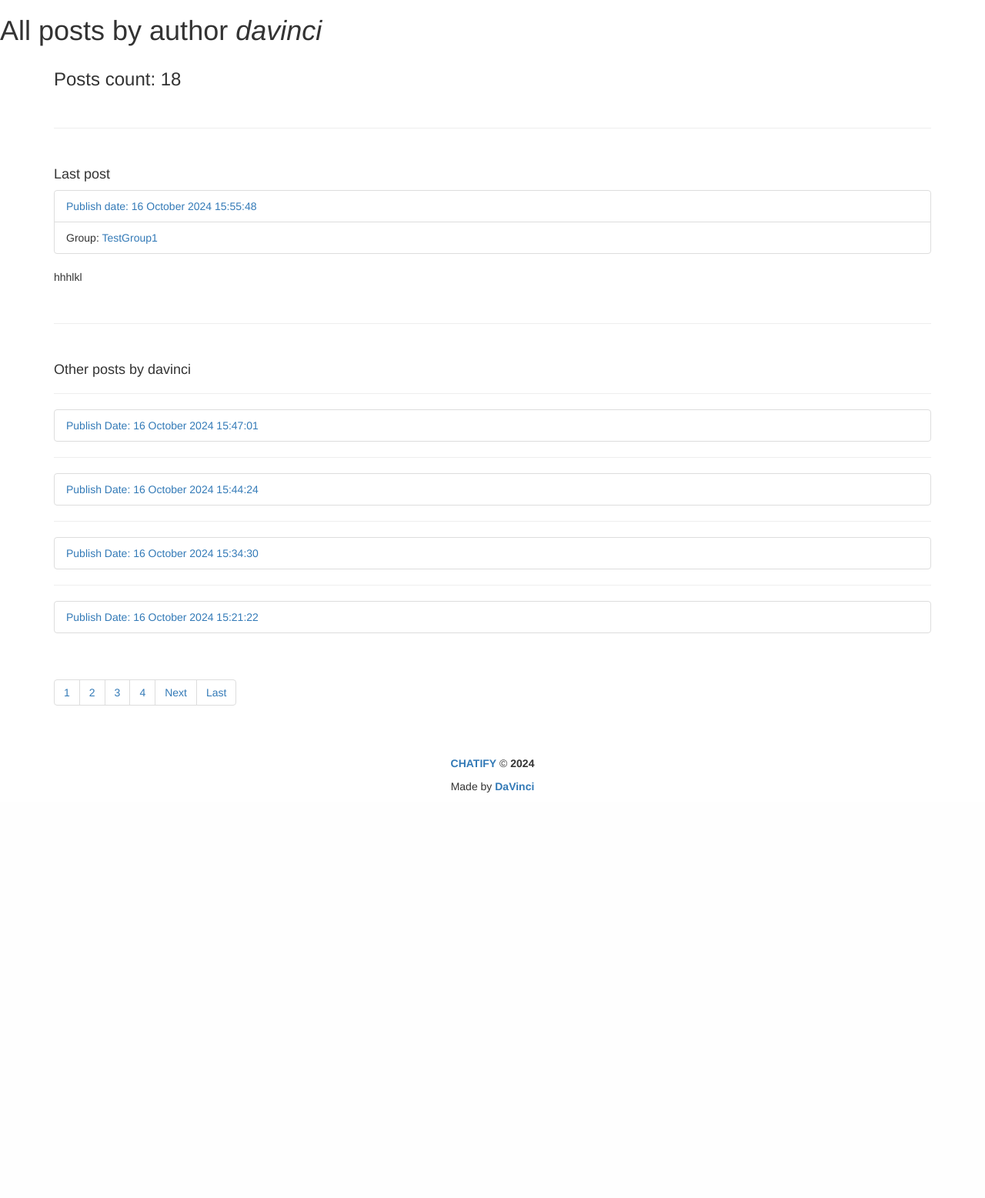
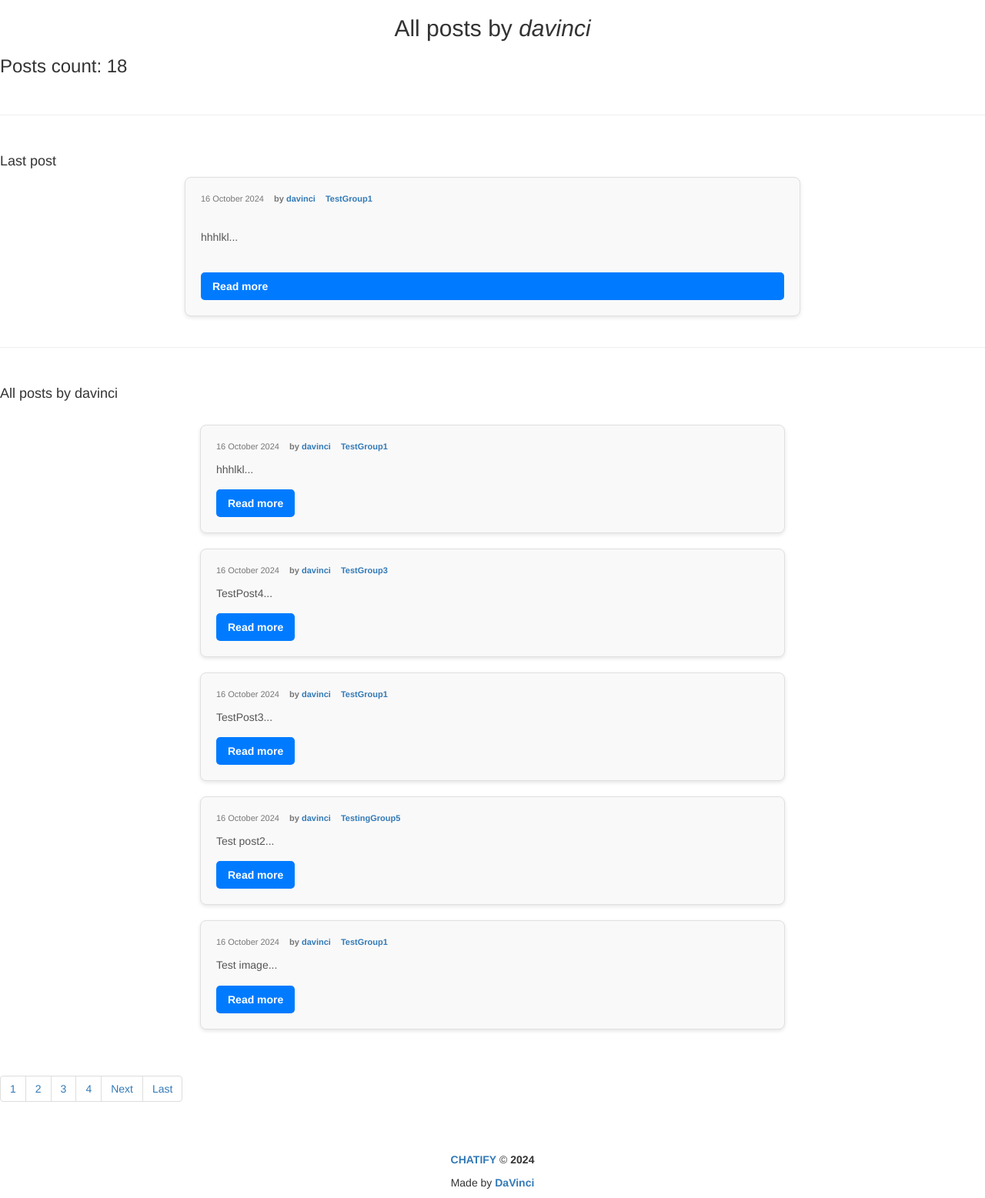
Before and after one commit to DaVinci89/Chatiphy, a Django app: a page that uses Chatiphy/templates/base.html in a window 1280 px wide. Shown: the part 100-1657 px from the top of the page at 77% size. Before the commit the page ends 1130 px from the top, so only its background shows below. Run offline with Django 5.2, Linux system fonts and the light colour scheme; a user stored in the database is signed in; data comes from the database, SQL or seed files in the repository; parts of the project's set-up code (start-up, migrations or seed data) failed here and were passed over; some libraries are stand-ins or nearby versions.

Commit message:
Refactoring code. Adding css for post lists. Little fixes.

```diff
--- a/Chatiphy/post_maker/views.py
+++ b/Chatiphy/post_maker/views.py
@@ -20,10 +20,8 @@ def index(request):
     paginator = Paginator(posts, 5)
     page_number = request.GET.get('page')
     page_obj = paginator.get_page(page_number)
-    show_toast = request.session.pop('show_toast', False)
     context = {
         "page_obj": page_obj,
-        "show_toast":show_toast,
     }
     return render(request, template, context)
 
--- /dev/null
+++ b/Chatiphy/static/css/post_list_styles.css
@@ -0,0 +1,72 @@
+.block-header {
+    font-size: 3rem;
+    color: #333;
+    margin-bottom: 10px;
+    text-align: center;
+}
+
+.post-list {
+    display: flex;
+    flex-direction: column;
+    gap: 20px;
+    padding: 20px;
+    max-width: 800px;
+    margin: 0 auto;
+}
+
+.post-item {
+    background-color: #f9f9f9;
+    border: 1px solid #e0e0e0;
+    border-radius: 8px;
+    padding: 20px;
+    box-shadow: 0 2px 5px rgba(0, 0, 0, 0.1);
+    transition: transform 0.3s, box-shadow 0.3s;
+}
+
+.post-item:hover {
+    transform: translateY(-5px);
+    box-shadow: 0 4px 10px rgba(0, 0, 0, 0.2);
+}
+
+.post-meta {
+    font-size: 1.1rem;
+    color: #777;
+    margin-bottom: 10px;
+}
+
+.post-date {
+    margin-right: 10px;
+}
+
+.post-author {
+    font-weight: bold;
+    margin-right: 10px;
+}
+
+.post-group {
+    font-weight: bold;
+}
+
+.post-excerpt {
+    font-size: 1.4rem;
+    color: #555;
+    line-height: 1.6;
+    margin-bottom: 15px;
+}
+
+.read-more {
+    display: inline-block;
+    padding: 8px 15px;
+    background-color: #007bff;
+    color: #fff;
+    border-radius: 5px;
+    text-decoration: none;
+    font-weight: bold;
+    transition: background-color 0.3s;
+}
+
+.read-more:hover {
+    background-color: #0056b3;
+    color: #fff;
+    text-decoration: none;
+}
--- a/Chatiphy/templates/base.html
+++ b/Chatiphy/templates/base.html
@@ -6,6 +6,7 @@
     <meta name="viewport" content="width=device-width, initial-scale=1.0">
     <title>{% block title %}Chatiphy{% endblock %}</title>
     <link rel="stylesheet" href="{% static 'css/styles.css' %}">
+    <link rel="stylesheet" href="{% static 'css/post_list_styles.css' %}">
     <link rel="stylesheet" href="{% static 'css/bootstrap.min.css' %}">
     <script src="https://cdn.jsdelivr.net/npm/bootstrap@5.3.0-alpha1/dist/js/bootstrap.bundle.min.js"></script>
 </head>
--- /dev/null
+++ b/Chatiphy/templates/post_maker/includes/post_list.html
@@ -0,0 +1,18 @@
+<div class="post-list">
+    {% for post in page_obj %}
+        <div class="post-item">
+            <div class="post-meta">
+                <span class="post-date">{{post.pub_date|date:"d E Y"}}</span>
+                <span class="post-author">by <a href="{% url 'post_maker:profile' post.author %}">{{ post.author }}</a></span>
+                {% if post.group %}
+                    <span class="post-group"><a href="{% url 'post_maker:group_page' post.group.slug %}">{{ post.group }}</a></span>
+                {% endif %}
+            </div>
+            {% if post.title %}
+                <h2 class="post-title">{{ post.title }}</h2>
+            {% endif %}
+            <p class="post-excerpt">{{ post.text|slice:":30" }}...</p>
+            <a href="{% url 'post_maker:post_detail' post.id %}" class="read-more">Read more</a>
+        </div>
+    {% endfor %}
+</div>
--- a/Chatiphy/templates/post_maker/profile.html
+++ b/Chatiphy/templates/post_maker/profile.html
@@ -1,23 +1,28 @@
 {% extends 'base.html' %}
 {% block title %}Profile: {{ username }}{% endblock %}
-{% block header %}<h1>All posts by author <i>{{ username }}</i></h1>{% endblock %}
+{% block header %}<h2 class="block-header">All posts by <i>{{ username }}</i></h2>{% endblock %}
 {% block content %}
-    <div class="container py-5">
+    <div>
         <h3>Posts count: {{ count }}</h3>
         <br>
         <hr>
         <br>
         {% if count > 0 %}
-        <article>
-            <h4>Last post</h4>
-            <ul class="list-group">
-                <li class="list-group-item"><a href="{% url 'post_maker:post_detail' latest.pk %}">Publish date: {{ latest.pub_date|date:"d E Y H:i:s" }}</a></li>
+        <h4>Last post</h4>
+        <div class="post-item post-list">
+            <div class="post-meta">
+                <span class="post-date">{{latest.pub_date|date:"d E Y"}}</span>
+                <span class="post-author">by <a href="{% url 'post_maker:profile' latest.author %}">{{ latest.author }}</a></span>
                 {% if latest.group %}
-                <li class="list-group-item">Group: <a href="{% url 'post_maker:group_page' latest.group.slug %}">{{ latest.group }}</a></li>
+                    <span class="post-group"><a href="{% url 'post_maker:group_page' latest.group.slug %}">{{ latest.group }}</a></span>
                 {% endif %}
-            </ul>
-            <p>{{ latest_text }}</p>
-        </article>
+            </div>
+            {% if post.title %}
+                <h2 class="post-title">{{ post.title }}</h2>
+            {% endif %}
+            <p class="post-excerpt">{{ latest.text|slice:":30" }}...</p>
+            <a href="{% url 'post_maker:post_detail' latest.id %}" class="read-more">Read more</a>
+        </div>
         <br>
         <hr>
         {% else %}
@@ -25,15 +30,8 @@
         {% endif %}
         <br>
         {% if count > 1 %}
-        <h4>Other posts by {{ username }}</h4>
-        {% for post in page_obj %}
-            <ul class="list-group">
-                {% if post.pk != latest.pk %}
-                <li class="list-group-item"><a href="{% url 'post_maker:post_detail' post.pk %}">Publish Date: {{post.pub_date|date:"d E Y H:i:s"}}</a></li>
-                {% endif %}
-            </ul>
-            {% if not forloop.last %}<hr>{% endif %}
-        {% endfor %}
+        <h4>All posts by {{ username }}</h4>
+        {% include "post_maker/includes/post_list.html" %}
         {% endif %}
         <br>
         {% include 'post_maker/includes/paginator.html' %}
```
Also changed, not shown: Chatiphy/templates/post_maker/group_posts_page.html (+2 -12 lines), Chatiphy/templates/post_maker/index.html (+2 -14 lines).
